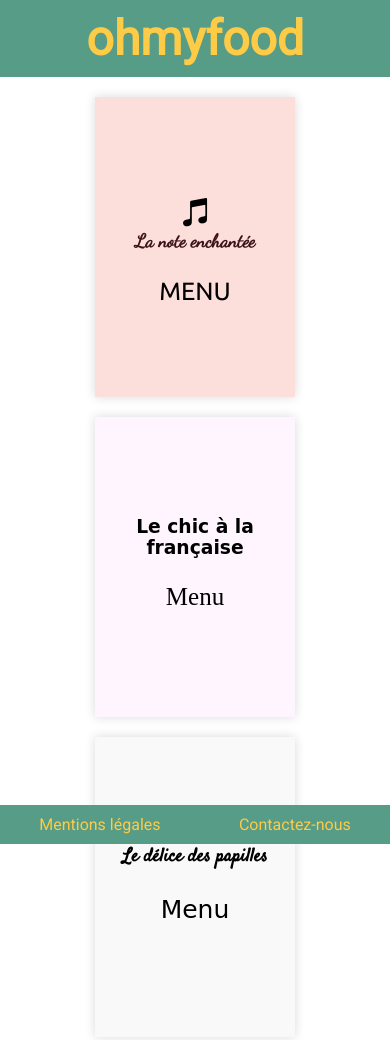
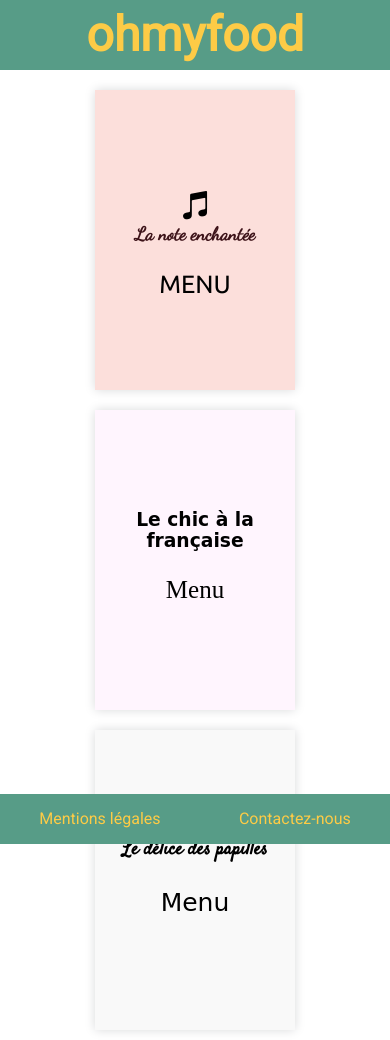
Before and after one commit to Jacques-G/ohmyfood_OCR, a website: page index.html in a window 390 px wide. Shown: the top 1040 px of the page. Drawn offline with Linux system fonts and the light colour scheme; a web font is replaced by a local one.

Commit message:
modifs media query

```diff
--- a/sass/layout/_container.scss
+++ b/sass/layout/_container.scss
@@ -4,9 +4,11 @@
 /*-----ACCUEIL-----*/
 .main
 {
+    margin-top: 50px;
     display: flex;
     flex-direction: column;
     justify-content: space-around;
+    height: calc(100vh - 70px - 50px);
     & p
     {
         font-size: 25px;
--- a/sass/layout/_footer.scss
+++ b/sass/layout/_footer.scss
@@ -6,11 +6,14 @@ footer
 {
     display: flex;
     width: 100%;
+    height: 50px;
     justify-content: space-around;
     background-color: $vert_fond;
     position: fixed;
     bottom: 0;
-    padding: 10px 0;
+    vertical-align: middle;
+    line-height: 50px;
+
 }
 
 footer a
--- a/sass/layout/_header.scss
+++ b/sass/layout/_header.scss
@@ -4,11 +4,14 @@
 h1
 {
     margin: 0 auto;
-    padding: 10px 0;
+    height: 70px;
     text-align: center;
     font-family: $font_titre;
     font-size: 3em;
     color: $jaune_titre;
+    vertical-align: middle;
+    line-height: 70px;
+
     & a
     {
         color: $jaune_titre;
--- a/sass/utils/_mixins.scss
+++ b/sass/utils/_mixins.scss
@@ -1,4 +1,5 @@
 @import "./variables";
+
 
 @mixin grande-tablette {
     @media all and (max-width: map-get($breakpoints, grande-tablette)){
```
Also changed, not shown: style.css, 1 other file.
